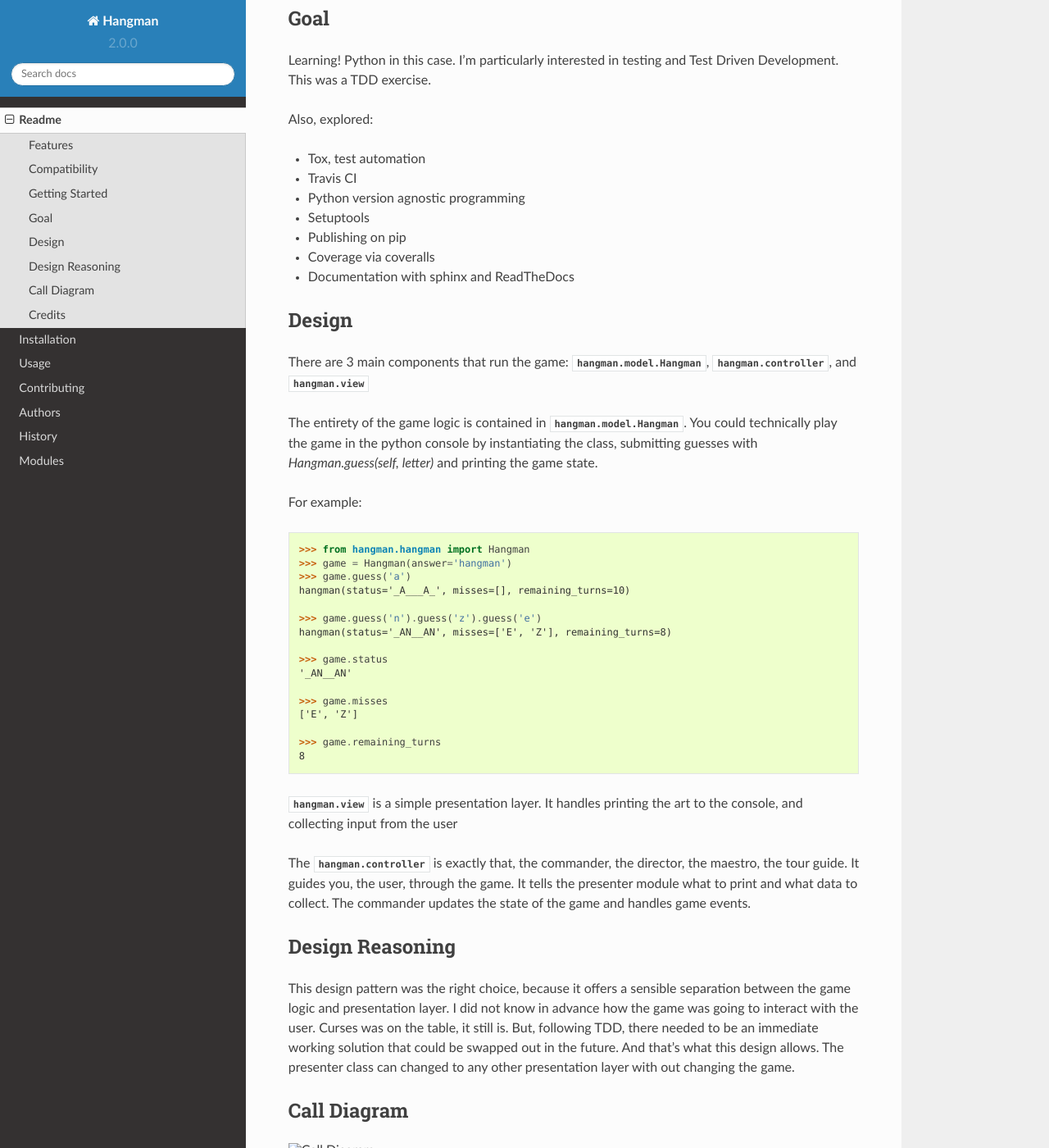
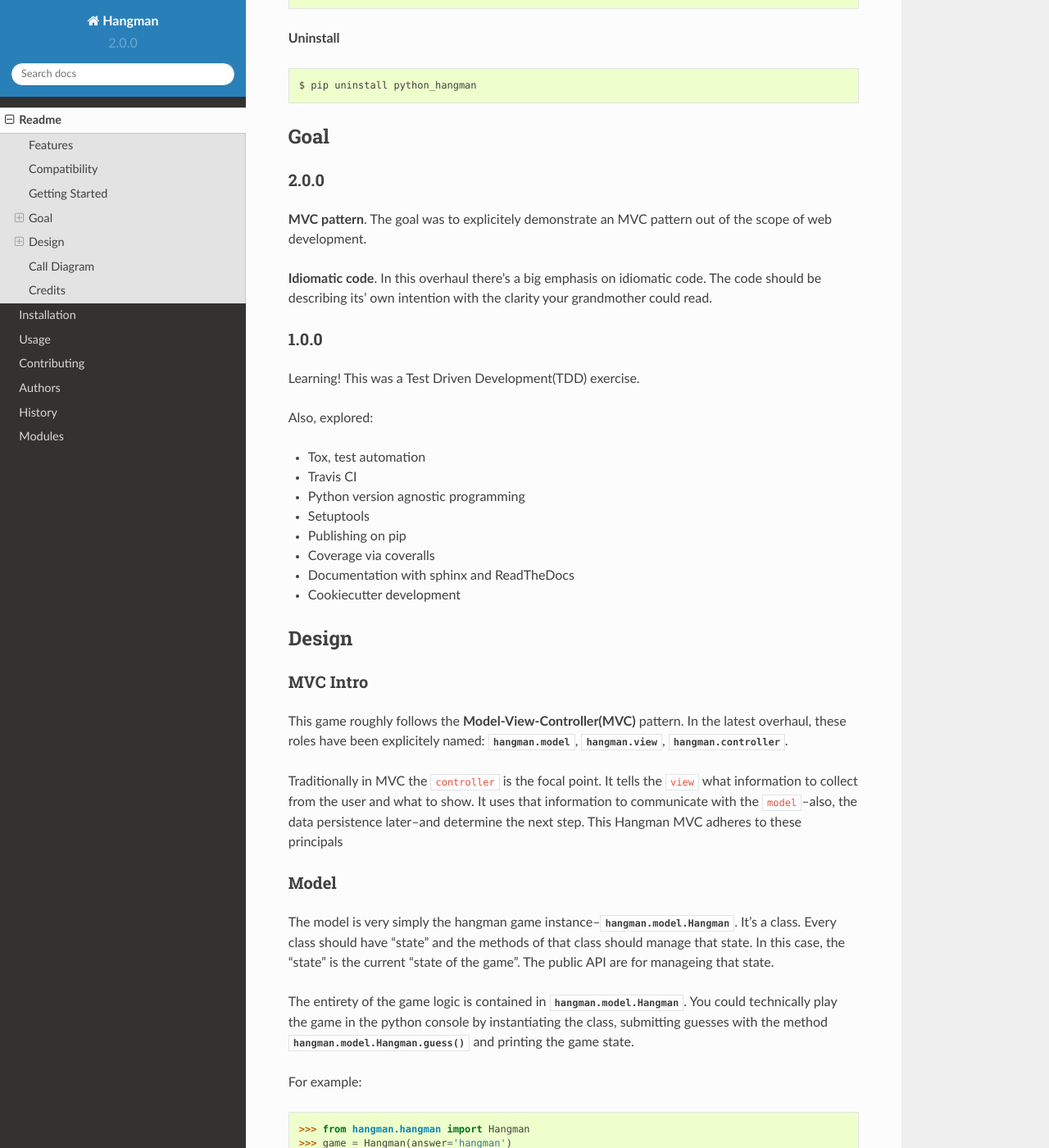
Before and after one commit to manuphatak/python_hangman, a Sphinx documentation site: the page built from docs/source/readme.rst, in a window 1280 px wide and 1400 px high, scrolled down 1093 px. Shown: the whole window at 82% size. Built offline with Sphinx 7.4.7 and the Read the Docs theme 2.0.0, drawn with Linux system fonts in a browser that asks for light colours; some of the changed text lies outside the part shown.

Commit message:
rewrite readme and docs

```diff
--- a/README.rst
+++ b/README.rst
@@ -28,15 +28,20 @@ Hangman
 
 A python version agnostic, tox tested, travis-backed program! Documented and distributed.
 
-Has **very high** unit test coverage, with passing tests on every version of python including PyPy.
+Has **very high** unit test coverage, with passing tests on every relevant version of python including PyPy.
 
 Features
 --------
 
-TODO
+- Hangman!
+- Idiomatic code.
+- Thoroughly tested with very high coverage.
+- Python version agnostic.
+- Demonstrates MVC design out of the scope of web development.
+- Documentation.
 
 .. image:: hangman.jpg
-    :alt: Documentation Status
+    :alt: Screenshot
 
 Compatibility
 -------------
@@ -76,7 +81,18 @@ At the command line either via easy_install or pip:
 Goal
 ----
 
-Learning!  Python in this case.  I'm particularly interested in testing and Test Driven Development.  This was a TDD exercise.
+2.0.0
+~~~~~
+
+**MVC pattern**.  The goal was to explicitely demonstrate an MVC pattern out of the scope of web development.
+
+**Idiomatic code**.  In this overhaul there's a big emphasis on idiomatic code.  The code should be describing its' own intention with the clarity your grandmother could read.
+
+
+1.0.0
+~~~~~
+
+Learning!  This was a Test Driven Development(TDD) exercise.
 
 Also, explored:
 
@@ -87,13 +103,23 @@ Also, explored:
 - Publishing on pip
 - Coverage via coveralls
 - Documentation with sphinx and ReadTheDocs
+- Cookiecutter development
 
 Design
 ------
 
-There are 3 main components that run the game:  :py:class:`hangman.model.Hangman`,  :py:class:`hangman.controller`, and :py:class:`hangman.view`
+MVC Intro
+~~~~~~~~~
+This game roughly follows the **Model-View-Controller(MVC)** pattern.  In the latest overhaul, these roles have been explicitely named: :mod:`hangman.model`, :mod:`hangman.view`, :mod:`hangman.controller`.
 
-The entirety of the game logic is contained in :py:class:`hangman.model.Hangman`.  You could technically play the game in the python console by instantiating the class, submitting guesses with `Hangman.guess(self, letter)` and printing the game state.
+Traditionally in MVC the ``controller`` is the focal point.  It tells the ``view`` what information to collect from the user and what to show.  It uses that information to communicate with the ``model``--also, the data persistence later--and determine the next step.  This Hangman MVC adheres to these principals
+
+Model
+~~~~~
+
+The model is very simply the hangman game instance--:class:`hangman.model.Hangman`.  It's a class.  Every class should have "state" and the methods of that class should manage that state.  In this case, the "state" is the current "state of the game".  The public API are for manageing that state.
+
+The entirety of the game logic is contained in :class:`hangman.model.Hangman`.  You could technically play the game in the python console by instantiating the class, submitting guesses with the method :meth:`hangman.model.Hangman.guess` and printing the game state.
 
 For example:
 
@@ -117,14 +143,18 @@ For example:
     8
 
 
-:py:class:`hangman.view` is a simple presentation layer.  It handles printing the art to the console, and collecting input from the user
+View
+~~~~
 
-The  :py:class:`hangman.controller` is exactly that, the commander, the director, the maestro, the tour guide.  It guides you, the user, through the game.  It tells the presenter module what to print and what data to collect.  The commander updates the state of the game and handles game events.
+:mod:`hangman.view` is a collection of stateless functions that represent the presentation layer.  When called these functions handles printing the art to the console, and collecting input from the user.
 
-Design Reasoning
-----------------
+Controller
+~~~~~~~~~~
 
-This design pattern was the right choice, because it offers a sensible separation between the game logic and presentation layer.  I did not know in advance how the game was going to interact with the user.  Curses was on the table, it still is.  But, following TDD, there needed to be an immediate working solution that could be swapped out in the future.  And that's what this design allows.  The presenter class can changed to any other presentation layer with out changing the game.
+In this program, the ``controller`` is actually the "game_loop"--:func:`hangman.controller.game_loop`.  I still think of it as a ``controller`` because the role it plays--communicating I/O from the view with the model-persistence layer.
+
+The controller tells the view later what to print and what data to collect.  It uses that information update the state of the game (model) and handle game events.
+
 
 Call Diagram
 ------------
```
Also changed, not shown: docs/source/hangman.rst (+12 -12 lines).
